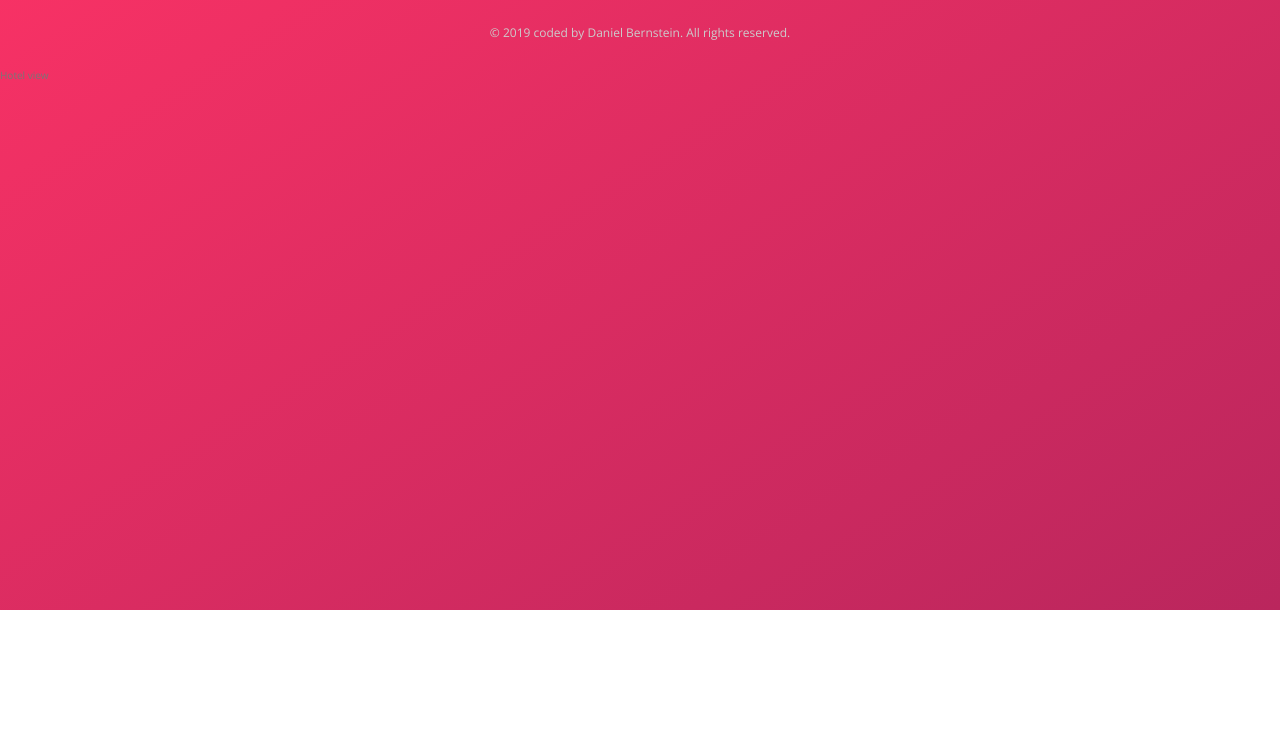
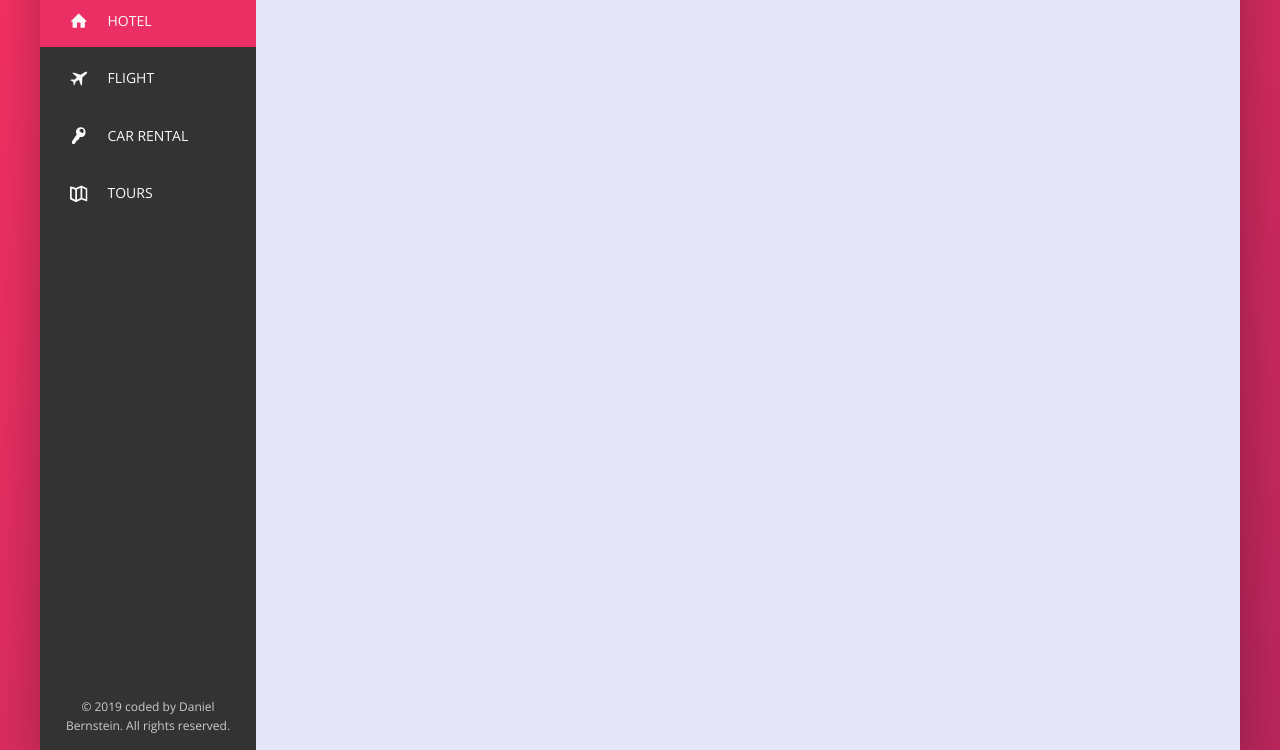
Before and after one commit to drood87/trillo, a website: page index.html in a window 1280 px wide. Shown: the part 190-940 px from the top of the page. Before the commit the page ends 800 px from the top, so only its background shows below. Drawn offline with nearby package versions, Linux system fonts and the light colour scheme.

Commit message:
more style for sidebar

```diff
--- a/index.html
+++ b/index.html
@@ -57,7 +57,7 @@
       <div class="content">
         <nav class="sidebar">
           <ul class="side-nav">
-            <li class="side-nav__item">
+            <li class="side-nav__item side-nav__item--active">
               <a href="#" class="side-nav__link">
                 <svg class="side-nav__icon icon icon-home">
                   <use xlink:href="img/sprite.svg#icon-home"></use>
--- a/sass/_components.scss
+++ b/sass/_components.scss
@@ -124,15 +124,58 @@
 // SIDE NAVIGATION
 
 .side-nav {
+	font-size: 1.4rem;
+	list-style: none;
+	margin-top: 3.5rem;
+
 	&__item {
+		position: relative;
+
+		&:not(:last-child) {
+			margin-bottom: 0.5rem;
+		}
 	}
 
-	&__link {
+	&__item::before {
+		content: '';
+		position: absolute;
+		top: 0;
+		left: 0;
+		height: 100%;
+		width: 3px;
+		background-color: var(--color-primary);
+		transform: scaleY(0);
+		transition: transform 0.2s, width 0.4s cubic-bezier(1, 0, 0, 1) 0.2s, background-color 0.1s;
+	}
+
+	&__item:hover::before,
+	&__item--active:before {
+		transform: scaleY(1);
+		width: 100%;
+	}
+
+	&__item:active::before {
+		background-color: var(--color-primary-light);
+	}
+
+	&__link:link,
+	&__link:visited {
+		color: var(--color-grey-light-1);
+		text-decoration: none;
+		text-transform: uppercase;
+		display: block;
+		padding: 1.5rem 3rem;
+		z-index: 10;
+		position: relative;
+		display: flex;
+		align-items: center;
 	}
 
 	&__icon {
 		width: 1.75rem;
 		height: 1.75rem;
+		margin-right: 2rem;
+		fill: currentColor;
 	}
 }
 
```
Also changed, not shown: css/style.css.
